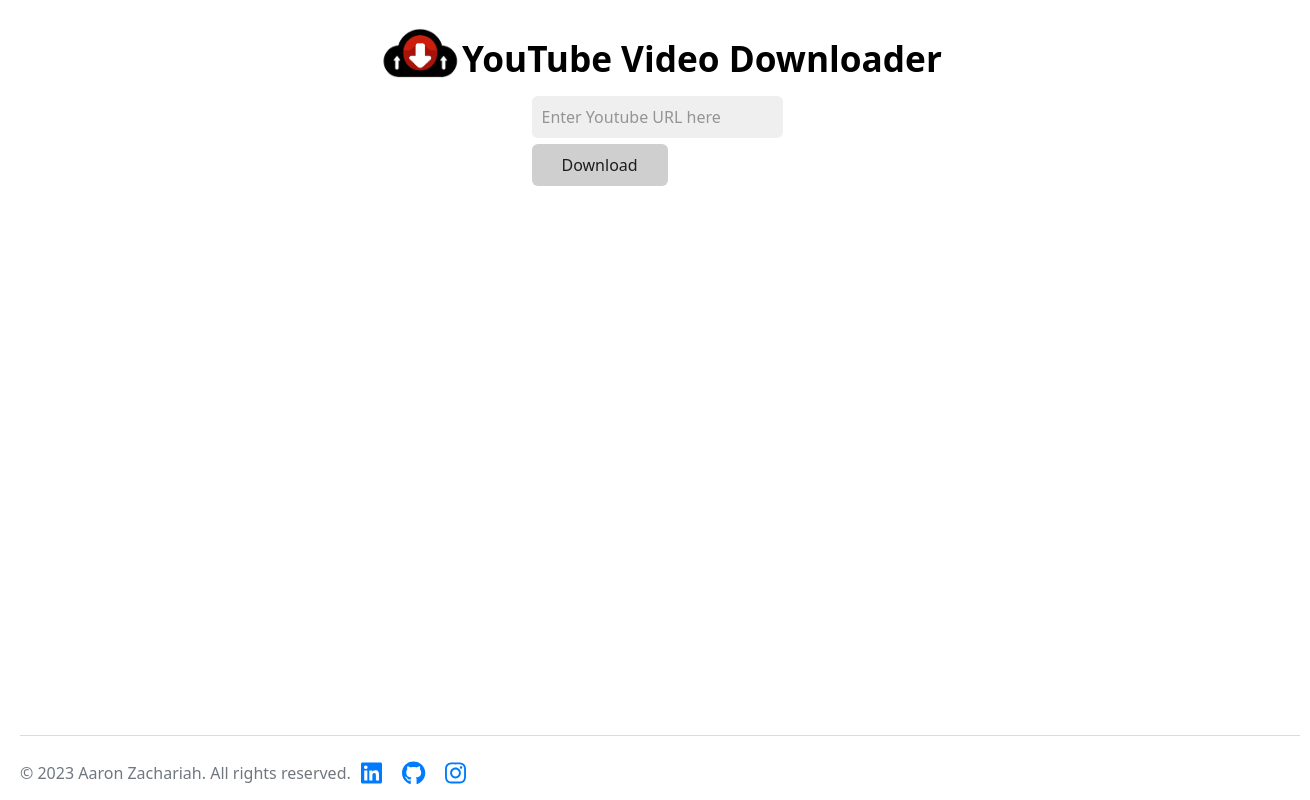
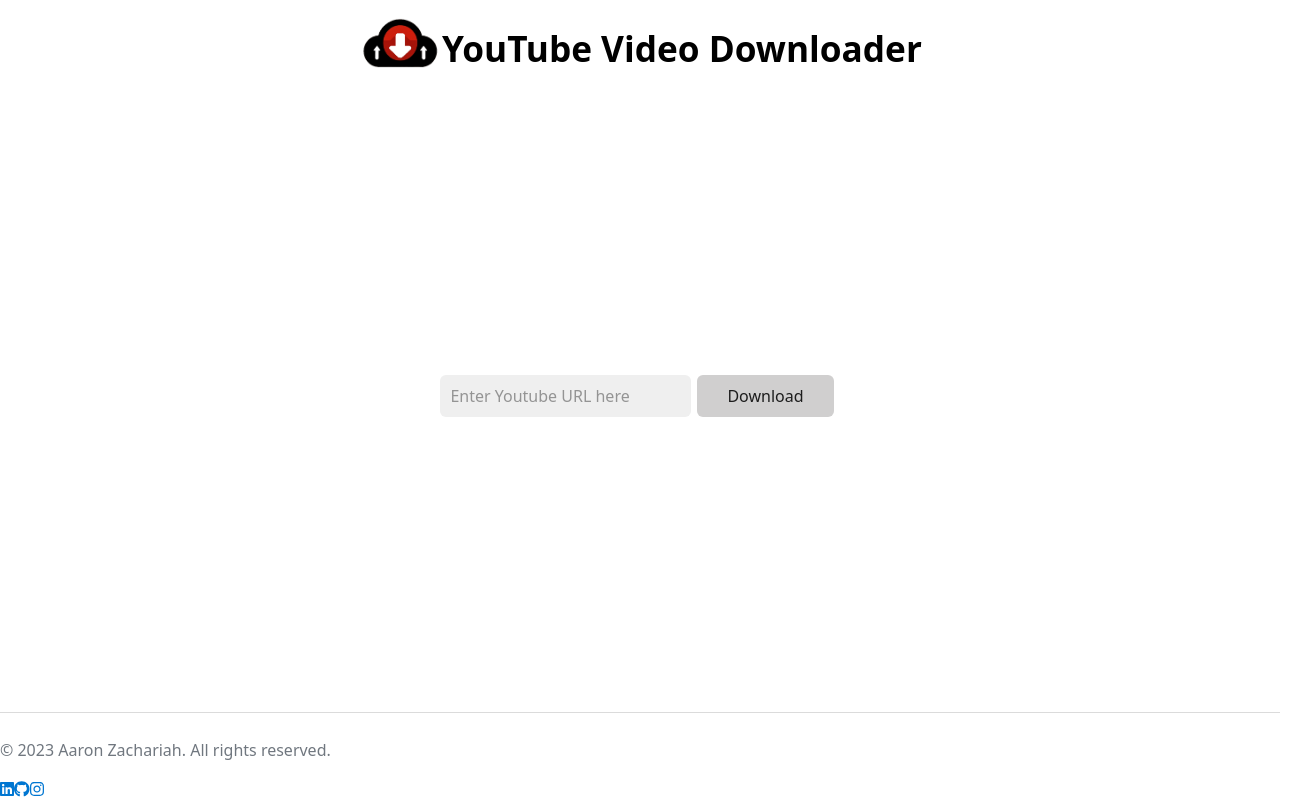
Before and after one commit to zachaa2/Youtube-Downloader, a React (Vite) app in the folder frontend/: page / in a window 1280 px wide. Shown: the whole page, 1310 px wide, since content can reach past the window. Built offline with nearby package versions, Linux system fonts and the light colour scheme.

Commit message:
removed inline styling for modules

```diff
--- a/frontend/src/App.css
+++ b/frontend/src/App.css
@@ -1,14 +1,20 @@
 body {
-  margin-top: 10px;
-  margin-bottom: 10px;
-  margin-left: 10px;
-  margin-right: 10px;
+  margin: 0;
+  padding: 0;
   display: flex;
   flex-direction: column;
   width: 100%;
   min-width: 100%;
+}
+
+html {
   height: 100%;
-  min-height: 100%;
+}
+
+.app {
+  display: flex;
+  flex-direction: column;
+  min-height: 100vh;
 }
 
 .header-container {
@@ -23,6 +29,7 @@
   justify-content: center;
   align-items: center;
   width: 100%;
+  flex-grow: 1;
 }
 
 .footer-container {
--- a/frontend/src/App.jsx
+++ b/frontend/src/App.jsx
@@ -1,7 +1,7 @@
 import React from 'react';
-import Header from './components/Header';
-import Footer from './components/Footer';
-import Tool from './components/Tool';
+import Header from './components/Header/Header';
+import Footer from './components/Footer/Footer';
+import Tool from './components/Tool/Tool';
 import './App.css';
 
 function App() {
@@ -15,9 +15,9 @@
         <div className='tool-container' >
           <Tool />
         </div>
-      </div>
-      <div className='footer-container' >
-        <Footer />
+        <div className='footer-container' >
+          <Footer />
+        </div>
       </div>
     </>
   )
--- a/frontend/src/components/Footer.jsx
+++ /dev/null
@@ -1,57 +0,0 @@
-import React from 'react'
-import { FontAwesomeIcon } from '@fortawesome/react-fontawesome';
-import { faLinkedin, faGithub, faInstagram } from '@fortawesome/free-brands-svg-icons';
-
-function Footer() {
-
-  const footerStyle = {
-    position:'fixed',
-    bottom:0,
-    width:'100%',
-    minWidth: '100%',
-    alignItems: 'center',
-    alignContent: 'center',
-  };
-
-  const footerContentStyle = {
-    display: 'flex',
-    flexDirection: 'row',
-    width: '100%'
-  };
-
-  const iconContainerStyle = {
-    display:'flex',
-    flexDirection:'row',
-    alignContent: 'center',
-    alignItems: 'center'
-  };
-
-  const iconStyle = {
-    color: '#007bff',
-    margin: '0 10px',
-    fontSize: '24px',
-    textDecoration: 'none',
-  };
-
-  return (
-    <footer style={footerStyle}>
-      <div style={footerContentStyle}>
-        <p>© 2023 Aaron Zachariah. All rights reserved.</p>
-        <div style={iconContainerStyle}>
-          <a href='https://www.linkedin.com/in/aaron-zachariah/' target='_blank' rel='noopener noreferrer' style={iconStyle} >
-            <FontAwesomeIcon icon={faLinkedin} />
-          </a>
-          <a href='https://github.com/zachaa2' target='_blank' rel='noopener noreferrer' style={iconStyle} >
-            <FontAwesomeIcon icon={faGithub} />
-          </a>
-          <a href='https://www.instagram.com/aaron.zachariah/' target='_blank' rel='noopener noreferrer' style={iconStyle} >
-            <FontAwesomeIcon icon={faInstagram} />
-          </a>
-        </div>
-      </div>
-    </footer>
-  );
-
-}
-
-export default Footer;
--- /dev/null
+++ b/frontend/src/components/Footer/Footer.jsx
@@ -0,0 +1,30 @@
+import React from 'react'
+import { FontAwesomeIcon } from '@fortawesome/react-fontawesome';
+import { faLinkedin, faGithub, faInstagram } from '@fortawesome/free-brands-svg-icons';
+import styles from './Footer.module.css';
+
+
+function Footer() {
+
+  return (
+    <footer className={styles.footerStyle}>
+      <div className={styles.footerContentStyle}>
+        <p>© 2023 Aaron Zachariah. All rights reserved.</p>
+        <div className={styles.iconContainerStyle}>
+          <a href='https://www.linkedin.com/in/aaron-zachariah/' target='_blank' rel='noopener noreferrer' className={styles.iconStyle} >
+            <FontAwesomeIcon icon={faLinkedin} />
+          </a>
+          <a href='https://github.com/zachaa2' target='_blank' rel='noopener noreferrer' className={styles.iconStyle} >
+            <FontAwesomeIcon icon={faGithub} />
+          </a>
+          <a href='https://www.instagram.com/aaron.zachariah/' target='_blank' rel='noopener noreferrer' className={styles.iconStyle} >
+            <FontAwesomeIcon icon={faInstagram} />
+          </a>
+        </div>
+      </div>
+    </footer>
+  );
+
+}
+
+export default Footer;
--- /dev/null
+++ b/frontend/src/components/Footer/Footer.module.css
@@ -0,0 +1,24 @@
+.footerStyle {
+    bottom:0;
+    width:100%;
+};
+
+.footerContentStyle{
+  display: flex;
+  flex-direction: row;
+  width: 100%;
+};
+
+.iconContainerStyle {
+    display: flex;
+    flex-direction: row;
+    align-content: center;
+    align-items: center;
+};
+
+.iconStyle {
+    color: #007bff;
+    margin: 0 10px;
+    font-size: 24px;
+    text-decoration: none;
+};
--- a/frontend/src/components/Header.jsx
+++ /dev/null
@@ -1,32 +0,0 @@
-import React from 'react'
-import Logo from '../assets/icon.png'
-
-function Header() {
-
-	const headerStyle = {
-		display: 'flex',
-		flexDirection: 'row',
-		justifyContent: 'center',
-		alignItems: 'center',
-		width: '100%',
-	}
-
-	const siteIconStyle = {
-		width: 'auto',
-		height: '50px',
-	}
-
-	const siteTitleStyle = {
-		height: '50px',
-	}
-
-  return (
-		<header style={headerStyle}>
-		  <img src={Logo} alt="Logo" style={siteIconStyle} />
-		  <h1 style={siteTitleStyle}>YouTube Video Downloader</h1>
-		</header>
-  );
-
-}
-
-export default Header;
--- /dev/null
+++ b/frontend/src/components/Header/Header.jsx
@@ -0,0 +1,17 @@
+import React from 'react'
+import Logo from '../../assets/icon.png'
+import styles from './Header.module.css';
+
+
+function Header() {
+
+  return (
+		<header className={styles.header}>
+		  <img src={Logo} alt="Logo" className={styles.iconStyle} />
+		  <h1 className={styles.titleStyle}>YouTube Video Downloader</h1>
+		</header>
+  );
+
+}
+
+export default Header;
--- /dev/null
+++ b/frontend/src/components/Header/Header.module.css
@@ -0,0 +1,16 @@
+.header {
+    display: flex;
+	flex-direction: row;
+	justify-content: center;
+	align-items: center;
+	width: 100%;
+}
+
+.iconStyle {
+    width: auto;
+    height: 50px;
+}
+
+.titleStyle {
+    height: 50px;
+}
--- a/frontend/src/components/Tool.jsx
+++ b/frontend/src/components/Tool/Tool.jsx
@@ -1,4 +1,5 @@
 import React, { useState } from 'react';
+import styles from './Tool.module.css';
 
 function Tool() {
 
@@ -17,14 +18,15 @@
   }
 
   return (
-    <div >
+    <div className={styles.toolDivStyle} >
       <input
         type='text'
         value={youtubeUrl}
         onChange={handleInputChange}
         placeholder='Enter Youtube URL here'
+        className={styles.inputStyle}
       />
-      <button onClick={handleDownload}>
+      <button onClick={handleDownload} className={styles.downloadButtonStyle}>
         Download
       </button>
     </div>
--- /dev/null
+++ b/frontend/src/components/Tool/Tool.module.css
@@ -0,0 +1,14 @@
+.toolDivStyle {
+  width: 100%;
+  display: flex;
+  justify-content: center;
+  align-items: center;
+};
+
+.inputStyle {
+  width: 40%;
+};
+
+.downloadButtonStyle {
+  width: 20%;
+};
```
